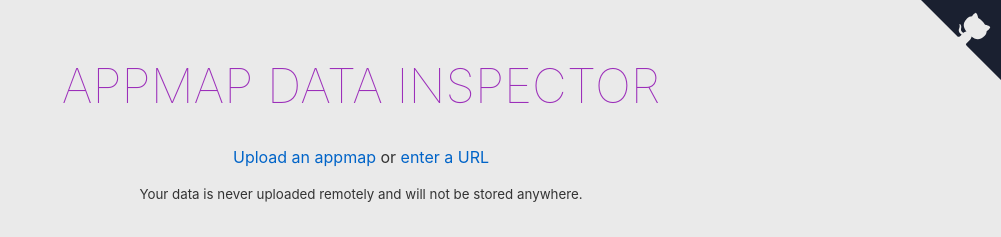
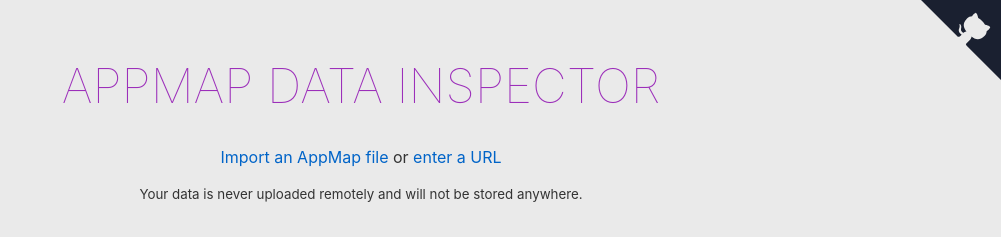
Before and after one commit to dustinbyrne/appmap-data-inspector, a Svelte app: page / in a window 1280 px wide. Shown: the top 237 px of the page, without its empty margins (279-1280 px from the left). Built offline with nearby package versions, Linux system fonts and the light colour scheme.

Commit message:
Update language
'Upload an appmap' and 'Your data is never uploaded [...]' is a
conflicting statement. 'Upload an appmap' changed to 'Import'.

```diff
--- a/src/AppMapSelector.svelte
+++ b/src/AppMapSelector.svelte
@@ -39,7 +39,7 @@
 <div class="appmap-selector">
   <div class="description">
     <p>
-      <a href="#" id="upload-btn">Upload an appmap</a>
+      <a href="#" id="upload-btn">Import an AppMap file</a>
       or
       <a href="#" id="url-btn">enter a URL</a>
     </p>
```
